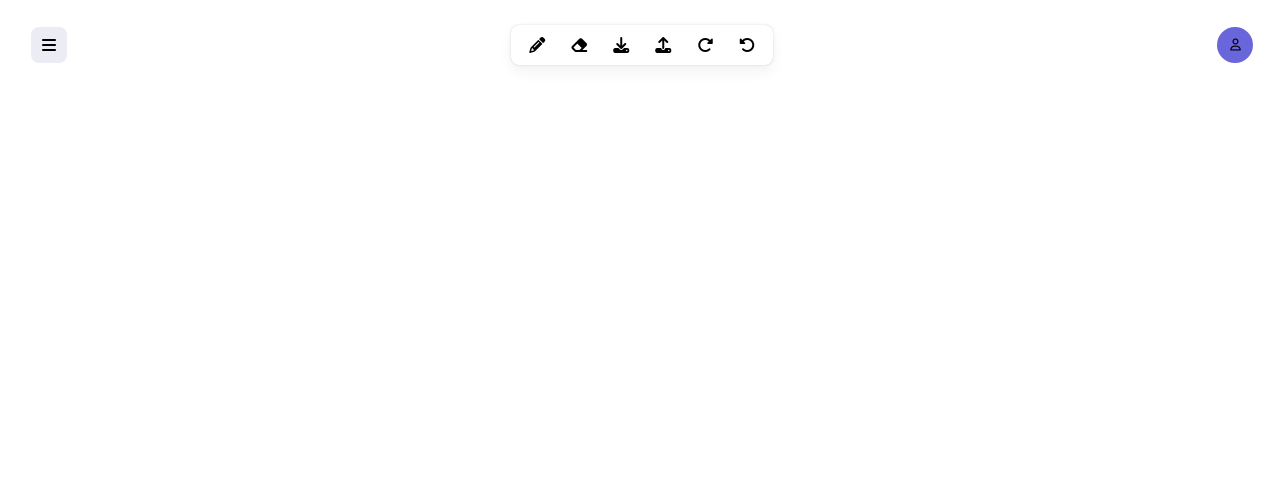
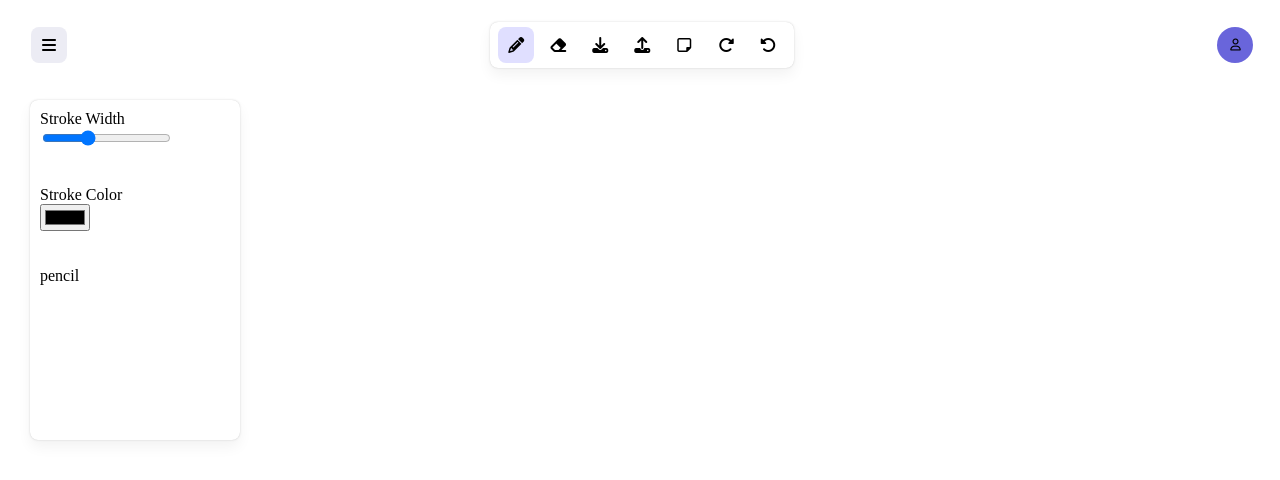
Before and after one commit to gnanamoorthy-g/sketch-board, a plain HTML site: page index.html in a window 1280 px wide. Both pictures are taken after a click on the element 537 px from the left and 45 px from the top of the page. Drawn offline with Linux system fonts and the light colour scheme.

Commit message:
draw functionalities added

```diff
--- /dev/null
+++ b/canvas.js
@@ -0,0 +1,80 @@
+let strokeColor = null;
+let strokeWidth = null;
+let isDrawingInProgress = false;
+let prevX = 0;
+let prevY = 0;
+let curX;
+let curY;
+let pressed = false;
+
+const canvas = document.getElementById("canvas");
+canvas.addEventListener("mousedown", () => (pressed = true));
+canvas.addEventListener("mouseup", () => (pressed = false));
+canvas.setAttribute('width',window.innerWidth - 20);
+canvas.setAttribute('height',window.innerHeight - 20);
+const ctx = canvas.getContext("2d");
+
+const strokeWidInput = document.getElementsByName('strokeWidth')[0];
+const strokeColorInput = document.getElementsByName('strokeColor')[0];
+
+strokeWidInput.addEventListener('change',(e) => {
+    let {value} = e.target;
+    strokeWidth = value;
+    ctx.lineWidth = strokeWidth;
+});
+
+strokeColorInput.addEventListener('change',(e) => {
+    let {value} = e.target;
+    strokeColor = value;
+    ctx.strokeStyle = strokeColor;
+});
+
+const draw = (beginNew = false) => {
+  ctx.beginPath();
+  ctx.lineWidth = strokeWidth;
+  ctx.strokeStyle = strokeColor;
+  if (beginNew) {
+    ctx.fillRect(curX, curY, 2, 2);
+  } else {
+    ctx.moveTo(prevX, prevY);
+    ctx.lineTo(curX, curY);
+    ctx.stroke();
+  }
+  ctx.closePath();
+};
+
+const setCoOrdinatesOnMouseDown = (e) => {
+    prevX = curX;
+    prevY = curY;
+    curX = e.clientX - canvas.offsetLeft;
+    curY = e.clientY - canvas.offsetTop;
+    isDrawingInProgress = true;
+}
+
+const setCoOrdinatesOnMouseMove = (e) => {
+    if(!isDrawingInProgress)  return;
+    setCoOrdinatesOnMouseDown(e);
+}
+
+const stopDrawingProcess = () => {
+    isDrawingInProgress = false;
+}
+
+canvas.addEventListener("mousemove", (e) => {
+    setCoOrdinatesOnMouseMove(e);
+    draw();
+});
+
+canvas.addEventListener("mousedown", (e) => {
+    let beginNewpath = true;
+    setCoOrdinatesOnMouseDown(e);
+    draw(beginNewpath);
+});
+
+canvas.addEventListener("mouseup", (e) => {
+    stopDrawingProcess();
+});
+
+canvas.addEventListener("mouseout", (e) => {
+    stopDrawingProcess();
+});
--- a/index.html
+++ b/index.html
@@ -1,33 +1,40 @@
 <!DOCTYPE html>
 <html lang="en">
+
 <head>
     <meta charset="UTF-8">
     <meta http-equiv="X-UA-Compatible" content="IE=edge">
     <meta name="viewport" content="width=device-width, initial-scale=1.0">
-    <link rel="stylesheet" href="https://cdnjs.cloudflare.com/ajax/libs/font-awesome/6.6.0/css/all.min.css" integrity="sha512-Kc323vGBEqzTmouAECnVceyQqyqdsSiqLQISBL29aUW4U/M7pSPA/gEUZQqv1cwx4OnYxTxve5UMg5GT6L4JJg==" crossorigin="anonymous" referrerpolicy="no-referrer" />
+    <link rel="stylesheet" href="https://cdnjs.cloudflare.com/ajax/libs/font-awesome/6.6.0/css/all.min.css"
+        integrity="sha512-Kc323vGBEqzTmouAECnVceyQqyqdsSiqLQISBL29aUW4U/M7pSPA/gEUZQqv1cwx4OnYxTxve5UMg5GT6L4JJg=="
+        crossorigin="anonymous" referrerpolicy="no-referrer" />
     <link rel="stylesheet" href="styles.css">
     <title>Sketch Board</title>
 </head>
+
 <body>
     <div class="top_bar">
         <div class="menu_btn"><i class="fa-solid fa-bars"></i> </div>
         <div class="tool_bar">
-            <div class="tool">
+            <div class="tool" id="pencil" >
                 <i class="fa-solid fa-pencil"></i>
             </div>
-            <div class="tool">
+            <div class="tool" id="eraser">
                 <i class="fa-solid fa-eraser"></i>
             </div>
-            <div class="tool">
+            <div class="tool" id="downloader">
                 <i class="fa-solid fa-download"></i>
             </div>
-            <div class="tool">
+            <div class="tool" id="uploader">
                 <i class="fa-solid fa-upload"></i>
             </div>
-            <div class="tool">
+            <div class="tool" id="notes">
+                <i class="far fa-sticky-note"></i>
+            </div>
+            <div class="tool" id="redo">
                 <i class="fa-solid fa-rotate-right"></i>
             </div>
-            <div class="tool">
+            <div class="tool" id="undo">
                 <i class="fa-solid fa-rotate-left"></i>
             </div>
         </div>
@@ -37,6 +44,22 @@
             </div>
         </div>
     </div>
+    <div class="tool_accessories_panel" id="tool_accessories_panel">
+        <div>Stroke Width</div>
+        <div class="stroke_width_selector">
+            <input type="range" name="strokeWidth" id="" min="2" max="5" value="3">
+        </div>
+        <br></br>
+        <div>Stroke Color</div>
+        <div class="stroke_color_selector">
+            <input type="color" name="strokeColor" id="">
+        </div>
+        <br></br>
+    </div>
+
+    <canvas id="canvas"></canvas>
+    <script src="./canvas.js"></script>
     <script src="./index.js"></script>
 </body>
+
 </html>
--- a/index.js
+++ b/index.js
@@ -0,0 +1,52 @@
+let toolOnUse = null;
+const uploadedImages= [];
+const tools = ['pencil','eraser','downloader','uploader','notes','redo','undo'];
+
+const pencil = document.getElementById('pencil');
+const eraser = document.getElementById('eraser');
+const downloader = document.getElementById('downloader');
+const uploader = document.getElementById('uploader');
+const notes = document.getElementById('notes');
+const redo = document.getElementById('undo');
+const undo = document.getElementById('undo');
+
+const onToolPick = (tool = null) => {
+    if(!tool) return;
+    toolOnUse = tool;
+    const activeTool = document.getElementById(tool);
+    activeTool.classList.add('tool_active');
+    const otherTools = document.querySelectorAll('.tool');
+    (otherTools  ||  []).forEach(toolElement =>{
+        if(toolElement.getAttribute('id') !== tool){
+            toolElement.classList.remove('tool_active')
+        }
+    })
+    const toolOnUseElement = document.getElementById('tool_on_use');
+    toolOnUseElement.innerText = toolOnUse;
+}
+
+tools.forEach((tool,index) => {
+    const toolElement = document.getElementById(tool);
+    if(toolElement){
+        toolElement.addEventListener('click',()=> {onToolPick(tool)})
+    }
+});
+
+uploader.addEventListener('click',()=>{
+    const input = document.createElement('input');
+    input.setAttribute('type','file');
+    input.setAttribute('accept',".jpg, .jpeg, .png");
+    input.addEventListener('change',(e) => {
+        const file = input.files[0];
+        const imgUrl = URL.createObjectURL(file);
+        uploadedImages.push(imgUrl);
+    });
+    input.click();
+})
+
+const toolOnUseElement = document.createElement('div');
+toolOnUseElement.id = 'tool_on_use';
+toolOnUseElement.appendChild(document.createTextNode(toolOnUse));
+
+const accessoriesPanel = document.getElementById('tool_accessories_panel');
+accessoriesPanel.appendChild(toolOnUseElement);
--- a/styles.css
+++ b/styles.css
@@ -32,15 +32,17 @@
     display: flex;
     align-items: center;
     justify-content: space-around;
-    box-shadow: 0px 0px .9310142993927002px 0px rgba(0, 0, 0, .17), 0px 0px 3.1270833015441895px 0px rgba(0, 0, 0, .08), 0px 7px 14px 0px rgba(0, 0, 0, .05);
+    box-shadow: 0px 0px 1px 0px rgba(0, 0, 0, .17), 0px 0px 3px 0px rgba(0, 0, 0, .08), 0px 7px 14px 0px rgba(0, 0, 0, .05);
     padding: 5px;
     background-color: rgb(255, 255, 255);
-    height: 40px;
     border-radius: 0.5rem;
 }
 
 .tool:hover{
     background-color: #f1f0ff;
+}
+.tool_active{
+    background-color: #e0dfff;
 }
 
 .tool_bar > .tool{
@@ -69,3 +71,14 @@
     padding: 10px;
     background-color: #6965db;
 }
+.tool_accessories_panel{
+    position: absolute;
+    top: 100px;
+    left: 30px;
+    height: 340px;
+    width: 210px;
+    box-shadow: 0px 0px 1px 0px rgba(0, 0, 0, .17), 0px 0px 3px 0px rgba(0, 0, 0, .08), 0px 7px 14px 0px rgba(0, 0, 0, .05);
+    padding: 10px;
+    background-color: rgb(255, 255, 255);
+    border-radius: 0.5rem;
+}
```
